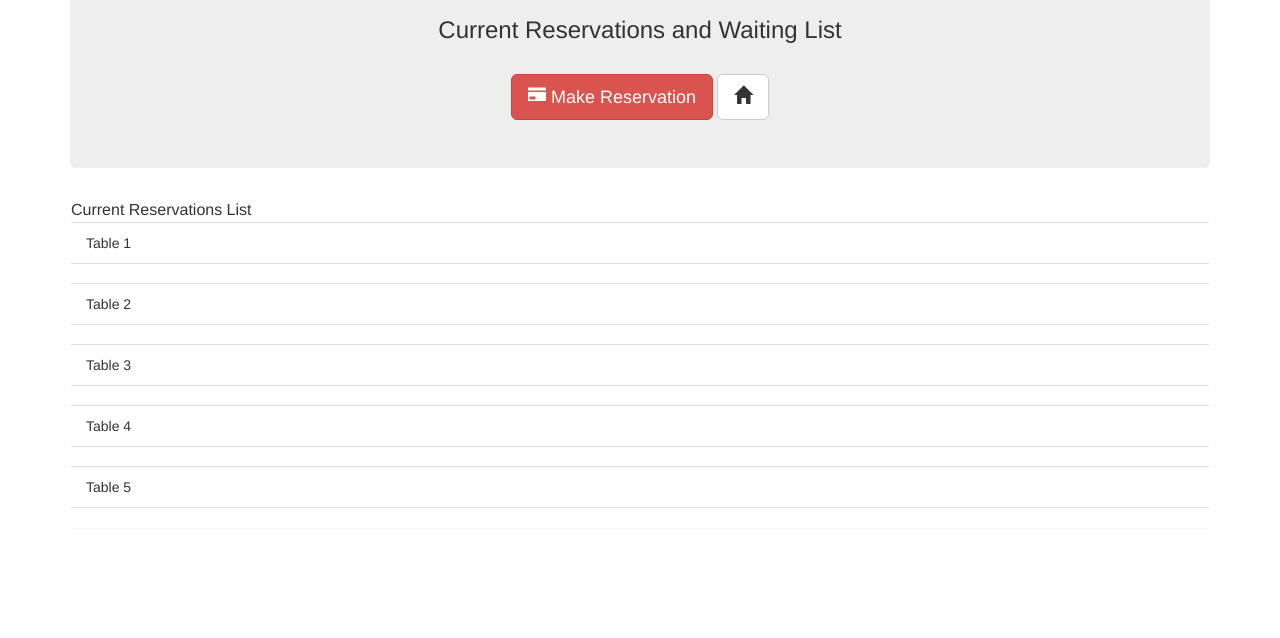
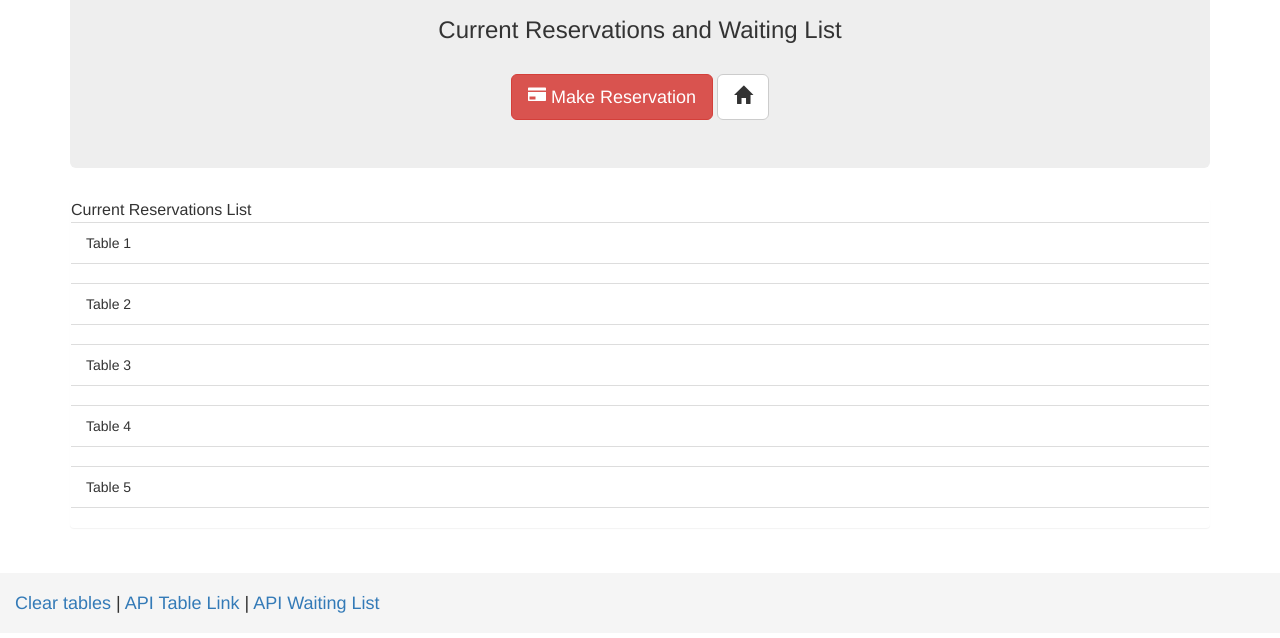
Before and after one commit to AndrewBergheim/HotRestaurant, a website: page frontend/tables.html in a window 1280 px wide. Shown: the part 167-805 px from the top of the page. Drawn offline with nearby package versions, Linux system fonts and the light colour scheme; no server answers.

Commit message:
updated footer with link looking things. -sam w

```diff
--- a/frontend/tables.html
+++ b/frontend/tables.html
@@ -16,7 +16,7 @@
     <script src = "JavaScript/tableScript.js"></script>
 
 </head>
-<body>
+<body style="position: relative;">
 <div class="container">
     <div id="topBillboard" class="jumbotron center text-center">
         <h1><span class="glyphicon glyphicon-fire"></span> Hot Restaurant</h1>
@@ -41,6 +41,12 @@
 </div>
 
 </div>
+<div style="height: 90px;"></div>
+<div class="container" style="font-size: large; margin-top: 90px; position: fixed; bottom: 0; width: 100%; height: 60px; line-height: 60px; background-color: #f5f5f5;">
+    <a href="" onclick="" >Clear tables</a> |
+    <a href="" onclick="" >API Table Link</a> |
+    <a href="" onclick="" >API Waiting List</a>
+</div>
 </body>
 
 </html>
```
Also changed, not shown: frontend/index.html (+5 -2 lines), frontend/reservation.html (+5 -0 lines).
